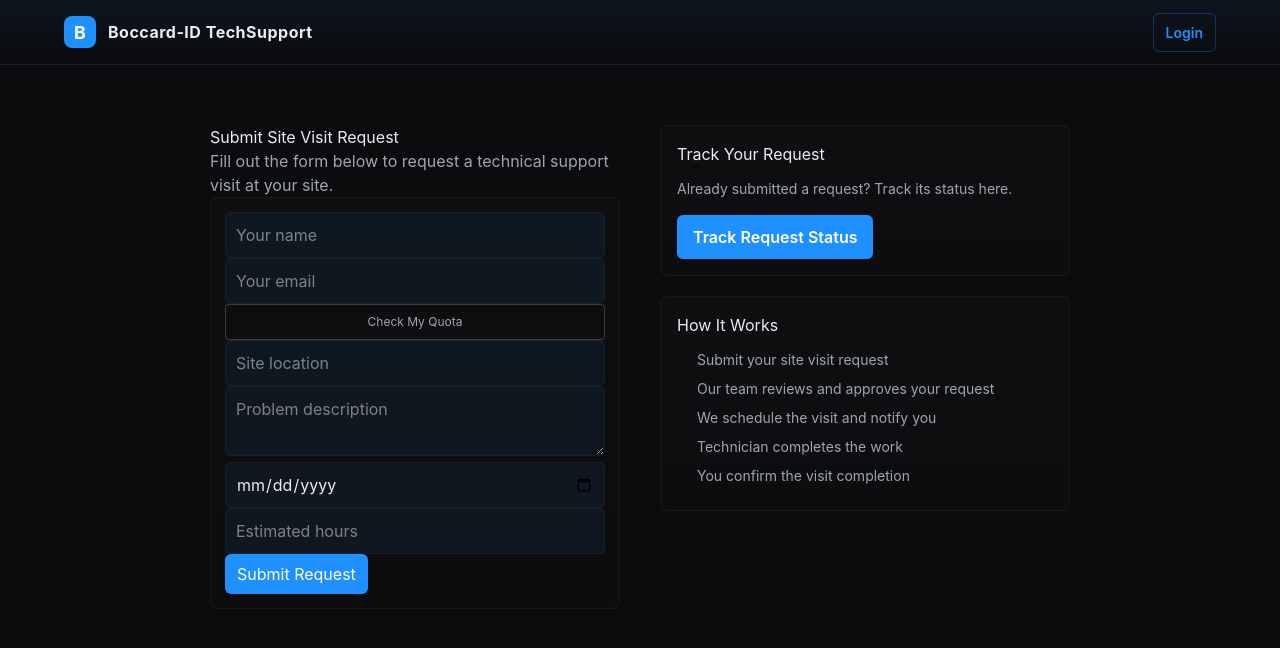
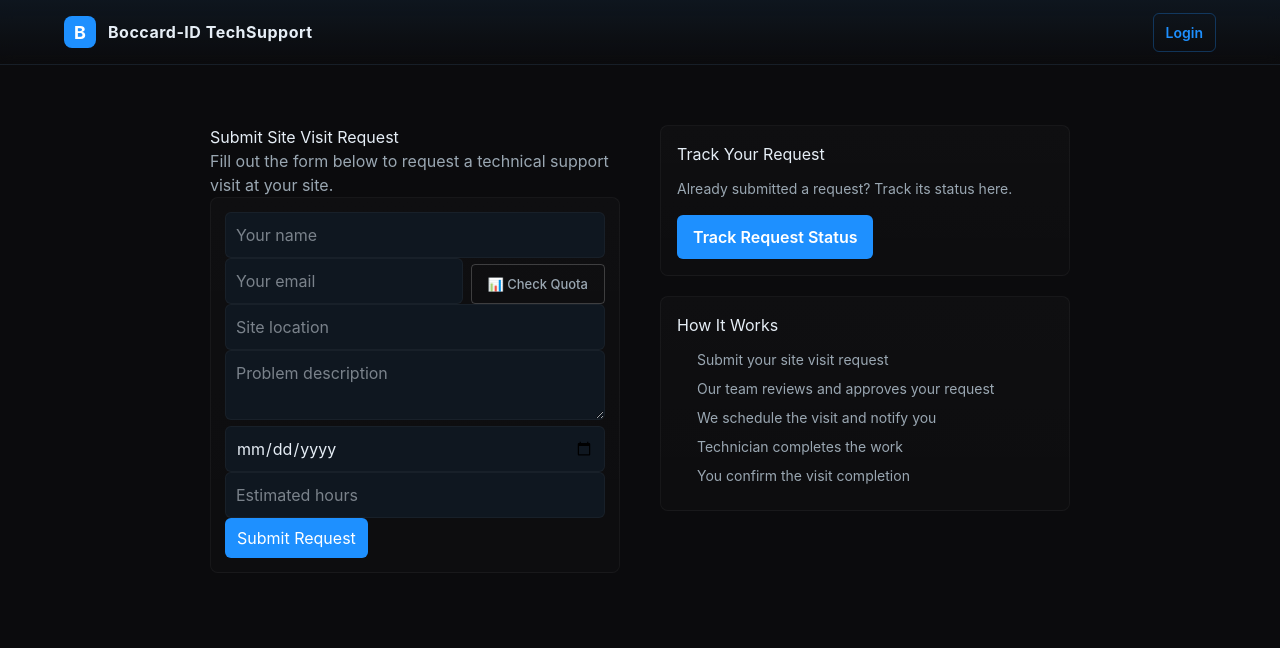
Before and after one commit to deghogy/technical-support-system, a Next.js app: page / in a window 1280 px wide. Shown: the top 648 px of the page. Built offline with nearby package versions, Linux system fonts and the light colour scheme; no server answers.

Commit message:
Quota fix

```diff
--- a/app/admin/quotas/page.tsx
+++ b/app/admin/quotas/page.tsx
@@ -53,6 +53,8 @@ export default function QuotasPageClient() {
         }),
       })
 
+      const data = await res.json()
+
       if (res.ok) {
         setMessage(`✓ Quota updated for ${formEmail}`)
         setFormEmail('')
@@ -60,11 +62,12 @@ export default function QuotasPageClient() {
         setShowForm(false)
         await loadData()
       } else {
-        setMessage('Failed to save quota')
+        setMessage(data.message || 'Failed to save quota')
+        console.error('Quota save error:', data)
       }
     } catch (error) {
       console.error(error)
-      setMessage('Error saving quota')
+      setMessage(error instanceof Error ? error.message : 'Error saving quota')
     } finally {
       setSaving(false)
     }
--- a/app/page.tsx
+++ b/app/page.tsx
@@ -107,14 +107,14 @@ export default function Home() {
                 required
               />
 
+              <div style={{ display: 'flex', gap: 8, alignItems: 'flex-end' }}>
                 <input
                   name="email"
                   type="email"
                   placeholder="Your email"
                   required
+                  style={{ flex: 1 }}
                 />
-
-              <div style={{ display: 'flex', gap: 8, alignItems: 'center' }}>
                 <button
                   type="button"
                   onClick={checkQuota}
@@ -123,14 +123,16 @@ export default function Home() {
                     background: 'transparent',
                     border: '1px solid rgba(255,255,255,0.2)',
                     color: 'var(--muted)',
-                    padding: '8px 12px',
+                    padding: '10px 16px',
                     borderRadius: '4px',
                     cursor: 'pointer',
-                    fontSize: '12px',
-                    flex: 1,
+                    fontSize: '13px',
+                    fontWeight: '500',
+                    whiteSpace: 'nowrap',
+                    height: '40px',
                   }}
                 >
-                  {checkingQuota ? 'Checking...' : 'Check My Quota'}
+                  {checkingQuota ? 'Checking...' : '📊 Check Quota'}
                 </button>
               </div>
 
--- a/components/Header.tsx
+++ b/components/Header.tsx
@@ -72,6 +72,9 @@ export default async function Header() {
               <Link href="/admin/history" style={{ color: 'var(--muted)', textDecoration: 'none', fontSize: '14px', fontWeight: '500' }}>
                 History
               </Link>
+              <Link href="/admin/quotas" style={{ color: 'var(--muted)', textDecoration: 'none', fontSize: '14px', fontWeight: '500' }}>
+                Quotas
+              </Link>
             </>
           )}
           {user && userRole === 'approver' && (
```
Lines whose indentation alone changed are shown as unchanged.
